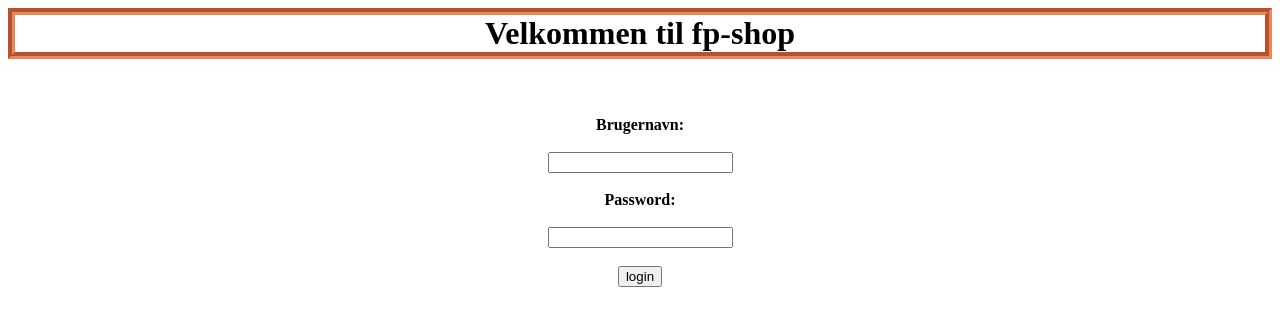
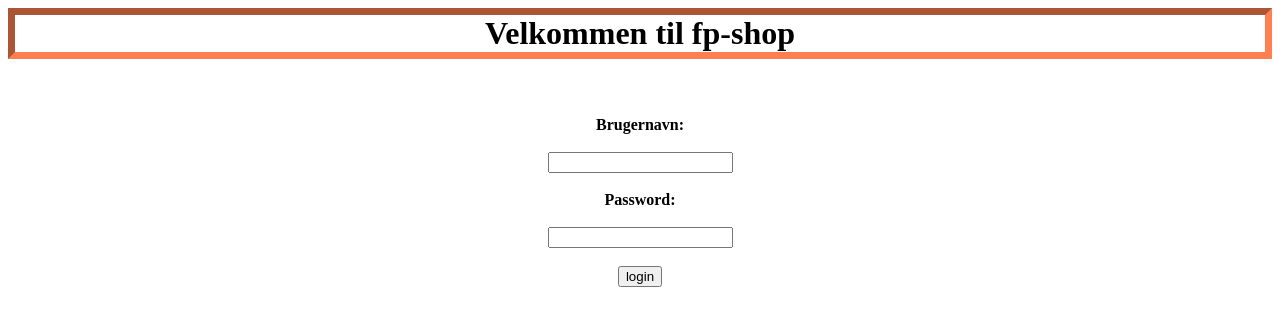
Before and after one commit to MikkelOerbergHansen/KEA-Python, a Flask app: page / in a window 1280 px wide. Shown: the top 326 px of the page. Run offline with Flask 2, Linux system fonts and the light colour scheme.

Commit message:
Update my-form.html

```diff
--- a/Shop_example/Templates/my-form.html
+++ b/Shop_example/Templates/my-form.html
@@ -1,7 +1,7 @@
 <html>
 <style>
 h1{
-  border-style: groove;
+  border-style: inset;
   border-width: 7px;
   border-color: coral;
 }
```
